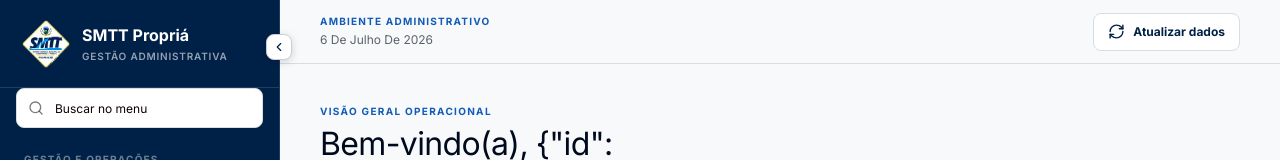
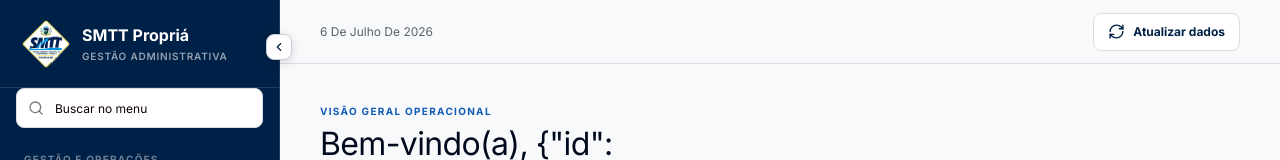
Before and after one commit to thaysss/site-smtt, a React (Vite) app in the folder smtt_frontend/: page /admin/dashboard in a window 1280 px wide. Shown: the top 160 px of the page. Built offline with nearby package versions, Linux system fonts and the light colour scheme; no server answers; sample sign-in values are in the browser's storage.

Commit message:
nome base

```diff
--- a/smtt_frontend/src/pages/AdminDashboard.jsx
+++ b/smtt_frontend/src/pages/AdminDashboard.jsx
@@ -180,7 +180,7 @@ function AdminDashboard() {
       <main className="dashboard-main flex-1 overflow-y-auto">
         <div className="dashboard-topbar">
           <div>
-            <span>Ambiente administrativo</span>
+
             <strong>{new Intl.DateTimeFormat('pt-BR', { dateStyle: 'long' }).format(new Date())}</strong>
           </div>
           <button type="button" onClick={() => loadDashboard(true)} disabled={refreshing}>
```
